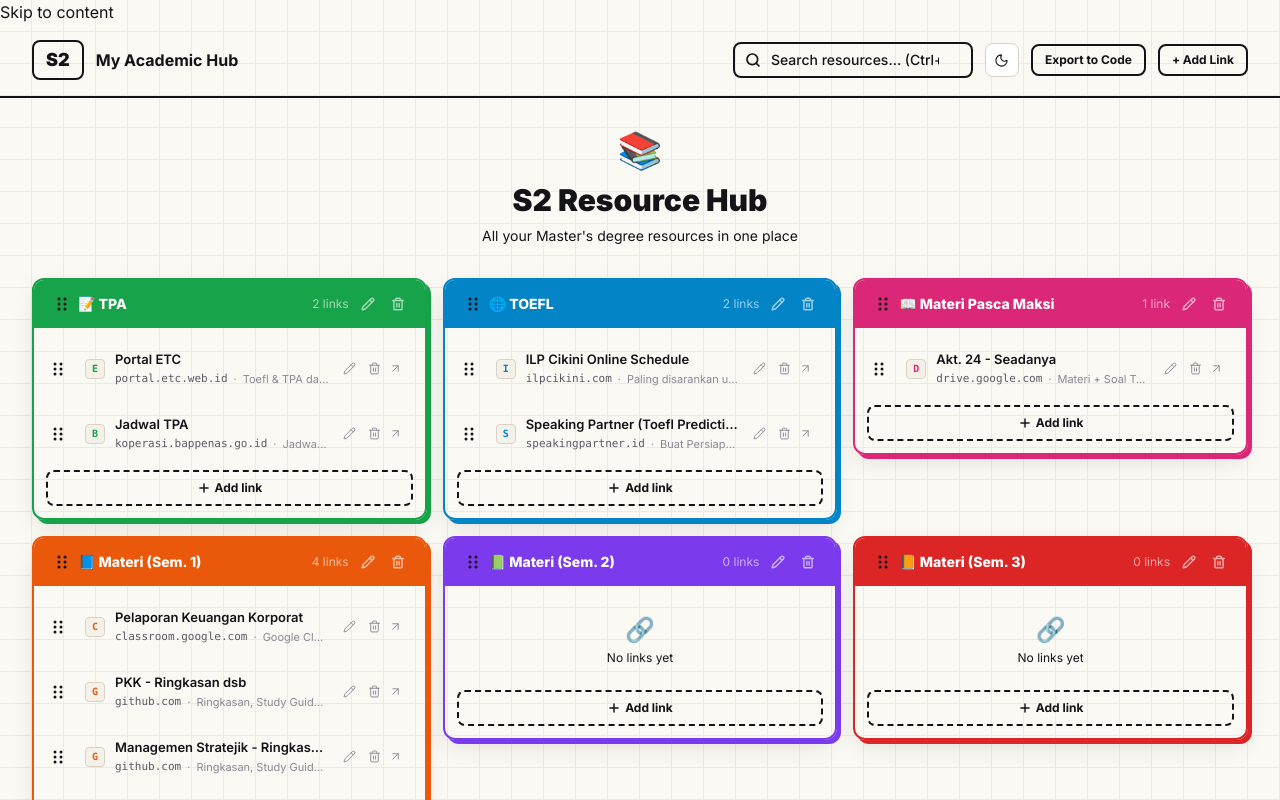
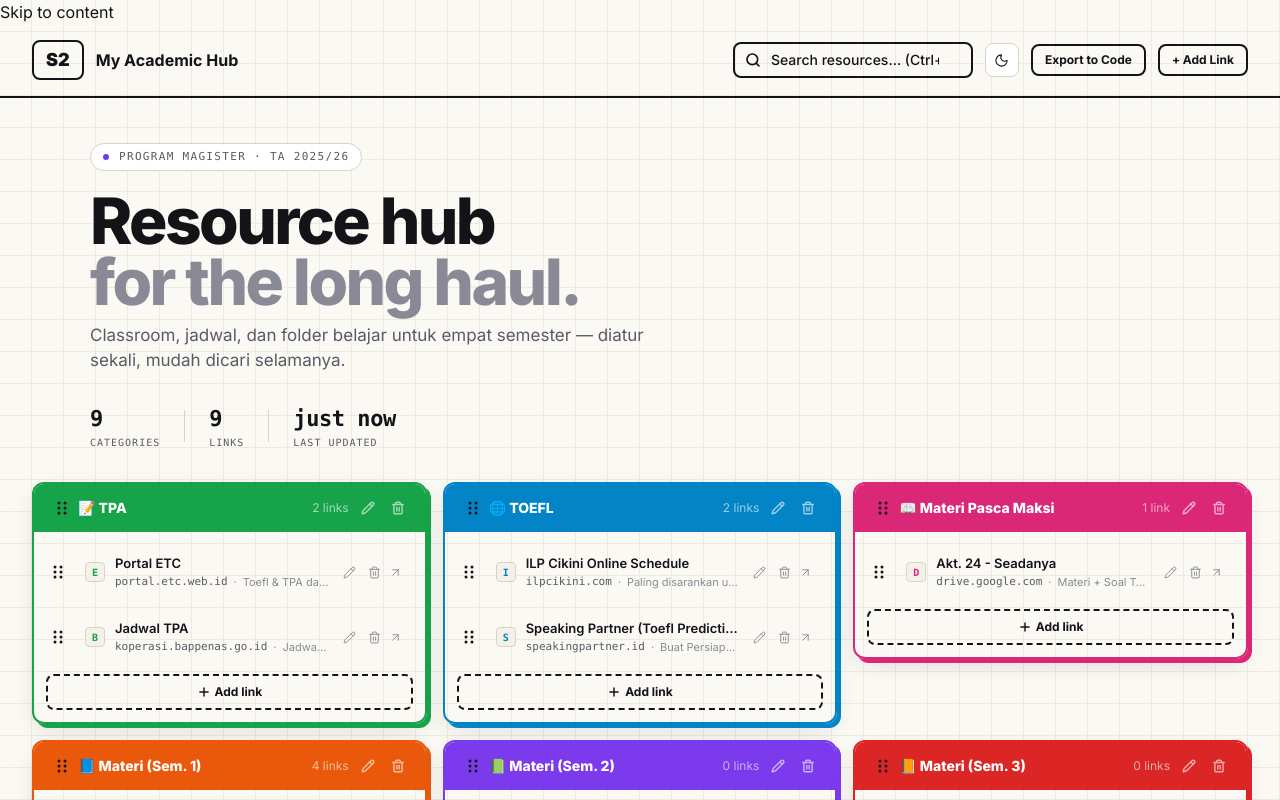
Before and after one commit to DMY-cmyk/S2-Linktree, a Next.js app: page / in a window 1280 px wide. Shown: the top 800 px of the page. Built offline with nearby package versions, Linux system fonts and the light colour scheme.

Commit message:
feat(hero): bilingual editorial hero with stats + relative time

```diff
--- a/src/features/home/HeroSection.tsx
+++ b/src/features/home/HeroSection.tsx
@@ -1,35 +1,53 @@
 'use client';
 
-import { motion } from 'framer-motion';
-import { springBouncy } from '@/animations/variants';
+import { useLinkStore } from '@/store/useLinkStore';
+import { formatRelative } from '@/lib/utils';
 
 export function HeroSection() {
+  const categories = useLinkStore((s) => s.categories);
+  const links = useLinkStore((s) => s.links);
+  const lastUpdatedAt = useLinkStore((s) => s.lastUpdatedAt);
+
   return (
-    <div className="text-center py-8 px-4">
-      <motion.div
-        initial={{ scale: 0, rotate: -10 }}
-        animate={{ scale: 1, rotate: 0 }}
-        transition={springBouncy}
-        className="text-4xl mb-3"
-      >
-        📚
-      </motion.div>
-      <motion.h1
-        initial={{ opacity: 0, y: 20 }}
-        animate={{ opacity: 1, y: 0 }}
-        transition={{ delay: 0.1, ...springBouncy }}
-        className="text-2xl md:text-3xl font-black text-[var(--text-primary)]"
-      >
-        S2 Resource Hub
-      </motion.h1>
-      <motion.p
-        initial={{ opacity: 0, y: 10 }}
-        animate={{ opacity: 1, y: 0 }}
-        transition={{ delay: 0.2 }}
-        className="text-sm text-[var(--text-secondary)] mt-2"
-      >
-        All your Master&apos;s degree resources in one place
-      </motion.p>
-    </div>
+    <section style={{ padding: '44px 0 32px', maxWidth: 1100, margin: '0 auto' }}>
+      <div className="mono" style={{
+        display: 'inline-flex', alignItems: 'center', gap: 10,
+        fontSize: 11, fontWeight: 500,
+        color: 'var(--text-2)', textTransform: 'uppercase', letterSpacing: '0.12em',
+        background: 'var(--surface)', border: '1.5px solid var(--border-soft)',
+        borderRadius: 999, padding: '5px 12px',
+      }}>
+        <span style={{ width: 6, height: 6, borderRadius: '50%', background: 'var(--accent)' }} />
+        Program Magister · TA 2025/26
+      </div>
+      <h1 style={{
+        margin: '20px 0 10px', fontSize: 64, fontWeight: 800,
+        letterSpacing: '-0.04em', lineHeight: 0.95,
+      }}>
+        Resource hub<br />
+        <span style={{ color: 'var(--text-3)' }}>for the long haul.</span>
+      </h1>
+      <p style={{ margin: 0, fontSize: 17, color: 'var(--text-2)', maxWidth: 560, lineHeight: 1.5 }}>
+        Classroom, jadwal, dan folder belajar untuk empat semester — diatur sekali, mudah dicari selamanya.
+      </p>
+      <div className="mono" style={{
+        marginTop: 28, display: 'flex', gap: 24, alignItems: 'center',
+        fontSize: 12, color: 'var(--text-2)', flexWrap: 'wrap',
+      }}>
+        <Stat label="Categories" value={String(categories.length)} />
+        <Divider />
+        <Stat label="Links" value={String(links.length)} />
+        <Divider />
+        <Stat label="Last updated" value={formatRelative(lastUpdatedAt)} />
+      </div>
+    </section>
   );
 }
+
+const Stat = ({ label, value }: { label: string; value: string }) => (
+  <div>
+    <div style={{ fontSize: 22, fontWeight: 700, color: 'var(--text)', letterSpacing: '-0.02em' }}>{value}</div>
+    <div style={{ textTransform: 'uppercase', letterSpacing: '0.1em', fontSize: 10 }}>{label}</div>
+  </div>
+);
+const Divider = () => <div style={{ width: 1, height: 32, background: 'var(--border-soft)' }} />;
```
Also changed, not shown: 1 other file (tests, documents, lock files or other folders).
